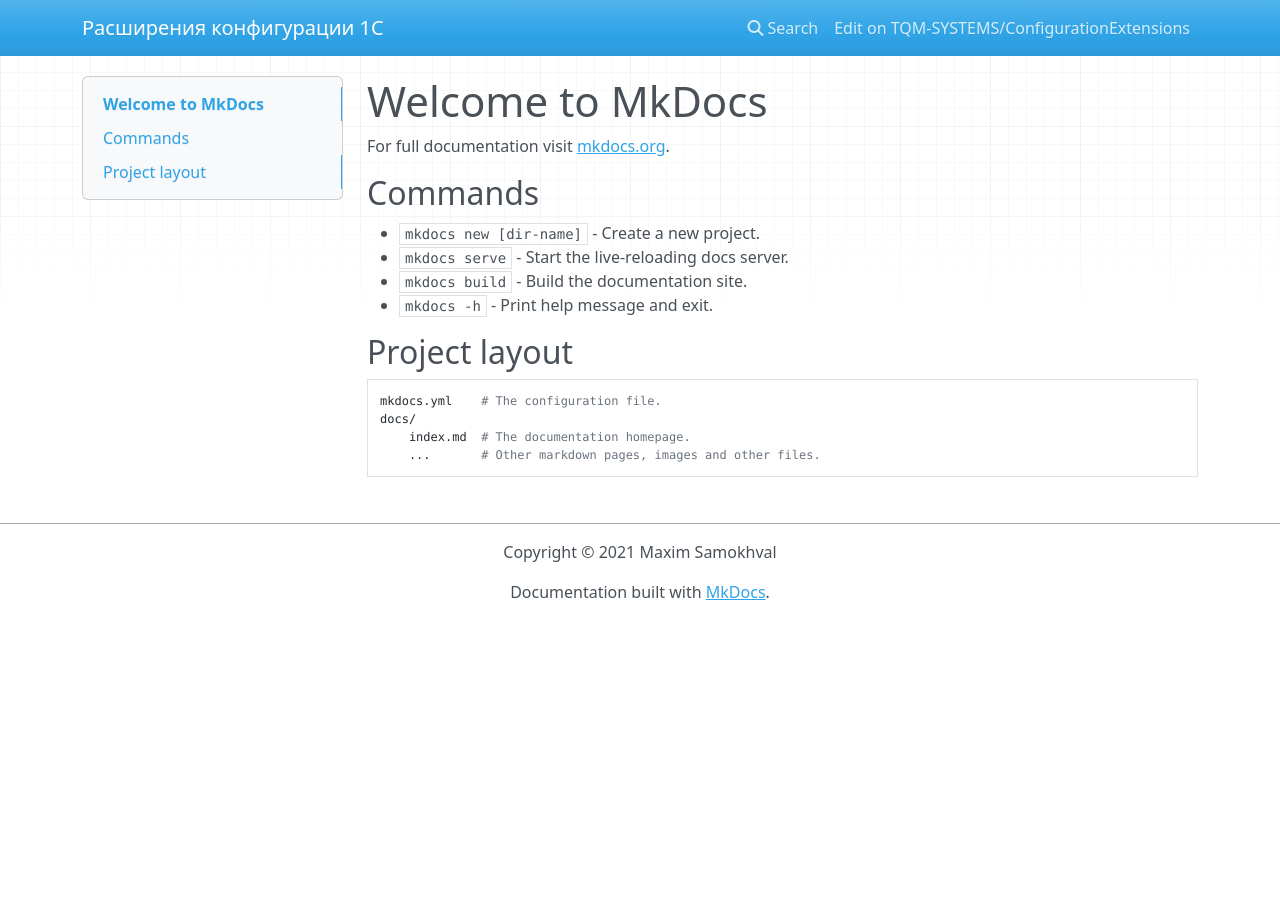
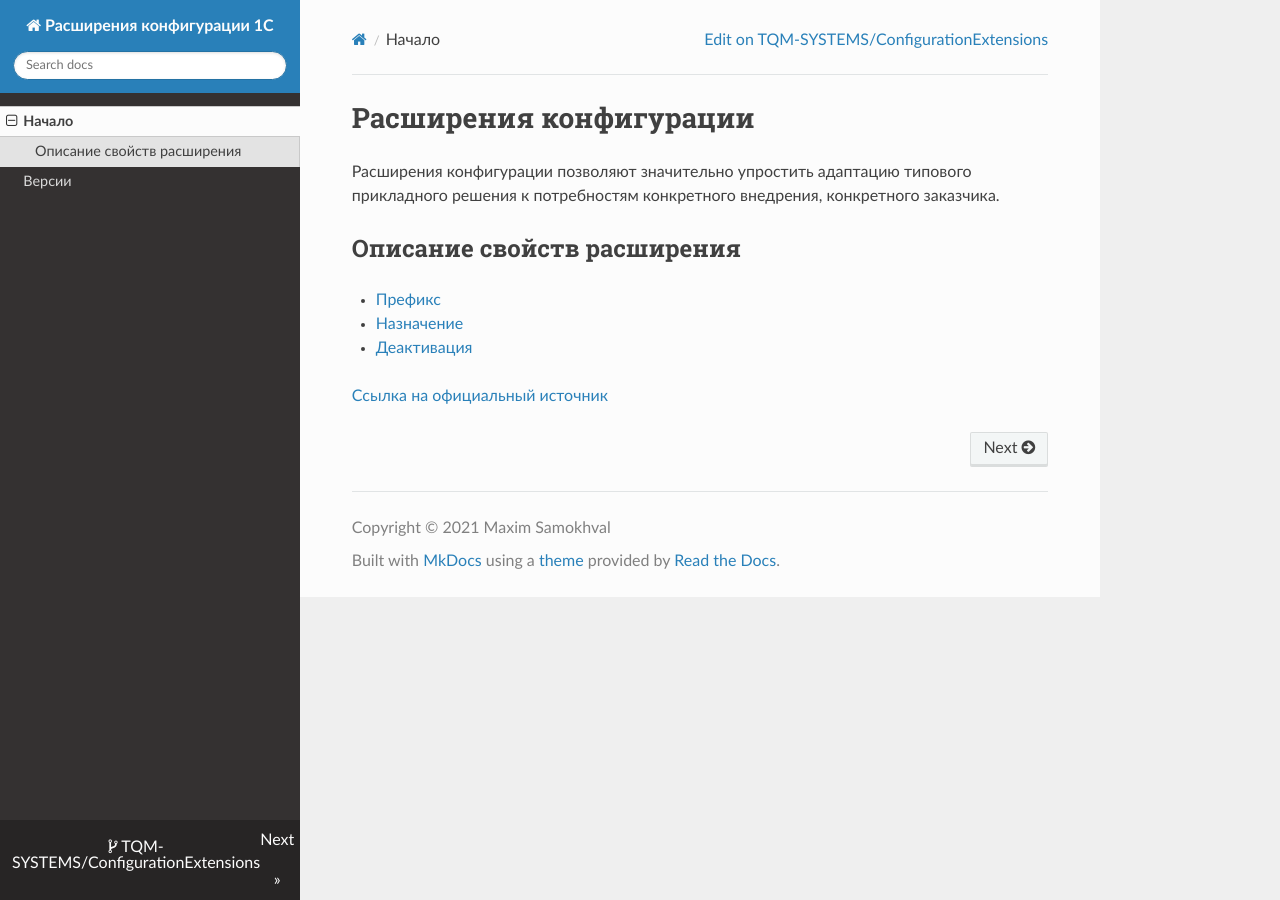
Before and after one commit to TQM-SYSTEMS/ConfigurationExtensions, an MkDocs documentation site: the page built from docs/index.md, in a window 1280 px wide. Built offline with MkDocs 1.6.1, drawn with Linux system fonts in a browser that asks for light colours; nearby versions of some CDN libraries.

Commit message:
doc: добавлен versions.md

```diff
--- a/docs/index.md
+++ b/docs/index.md
@@ -1,17 +1,12 @@
-# Welcome to MkDocs
+# Расширения конфигурации
 
-For full documentation visit [mkdocs.org](https://www.mkdocs.org).
 
-## Commands
+Расширения конфигурации позволяют значительно упростить адаптацию типового прикладного решения к потребностям конкретного внедрения, конкретного заказчика.
 
-* `mkdocs new [dir-name]` - Create a new project.
-* `mkdocs serve` - Start the live-reloading docs server.
-* `mkdocs build` - Build the documentation site.
-* `mkdocs -h` - Print help message and exit.
+## Описание свойств расширения
 
-## Project layout
+- [Префикс](about-extentions.md#_1)
+- [Назначение](about-extentions.md#_2)
+- [Деактивация](about-extentions.md#_3)
 
-    mkdocs.yml    # The configuration file.
-    docs/
-        index.md  # The documentation homepage.
-        ...       # Other markdown pages, images and other files.
+[Ссылка на официальный источник](https://v8.1c.ru/platforma/rasshireniya/)
--- a/mkdocs.yml
+++ b/mkdocs.yml
@@ -9,7 +9,7 @@ edit_uri: edit/main/docs
 copyright: Copyright &copy; 2021 Maxim Samokhval
 
 theme:
-  name: mkdocs
+  name: readthedocs
 
   # Don't include MkDocs' JavaScript
   include_search_page: false
@@ -85,4 +85,5 @@ markdown_extensions:
       permalink: true
 # Page tree
 nav:
-  - Home: index.md
+  - Начало: index.md
+  - Версии: version.md
```
Also changed, not shown: docs/about-extentions.md (added, +26 -0 lines), docs/version.md (added, +45 -0 lines).
